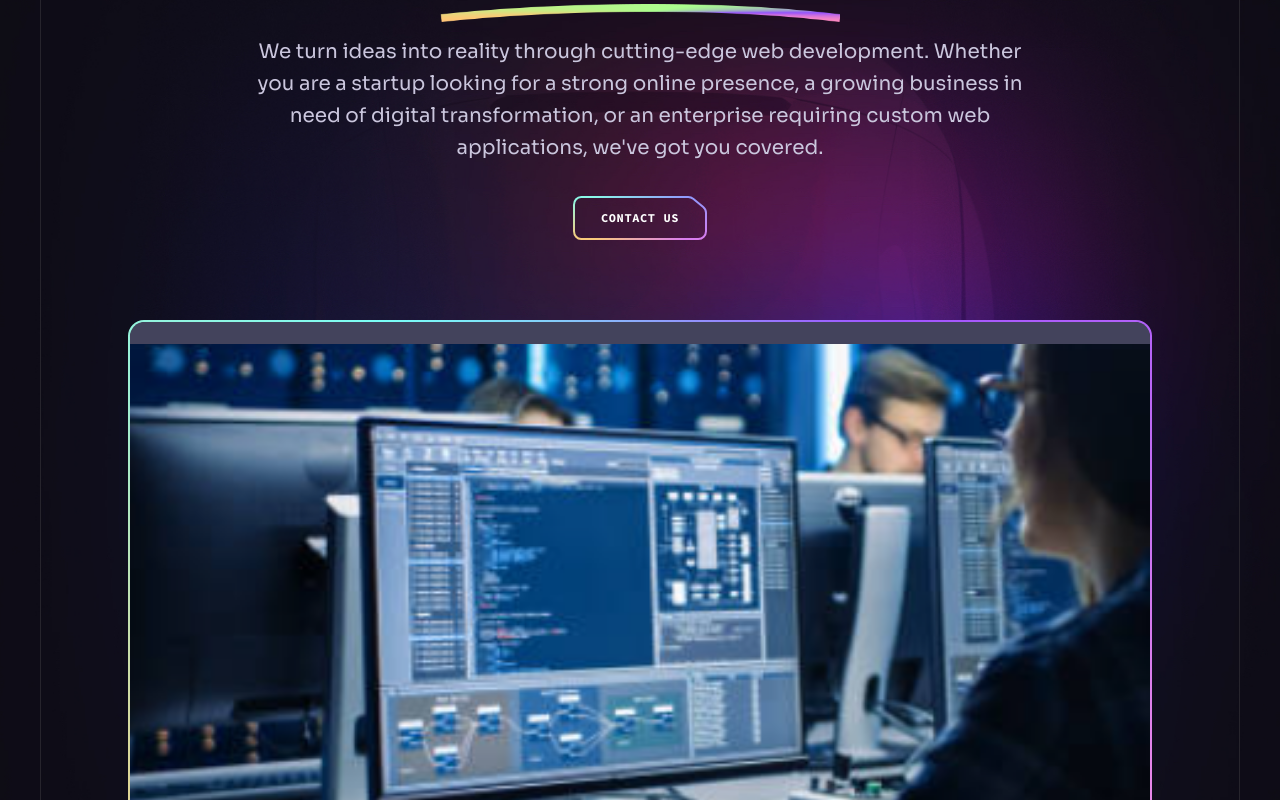
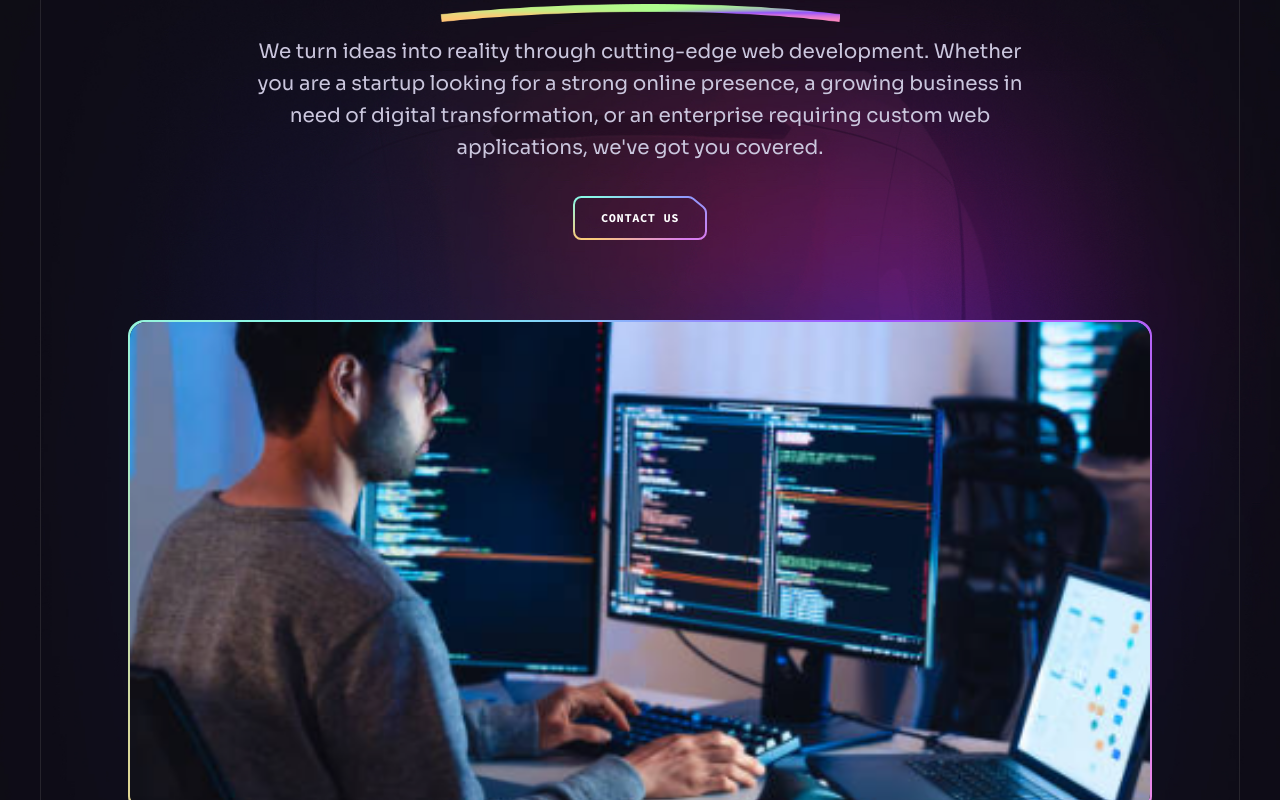
Before and after one commit to ChidiogoVictor/joedikatech, a React (Vite) app: page / in a window 1280 px wide. Shown: the part 420-1220 px from the top of the page. Built offline with nearby package versions, Linux system fonts and the light colour scheme.

Commit message:
change hero image and style it properly

```diff
--- a/src/components/Hero.jsx
+++ b/src/components/Hero.jsx
@@ -1,7 +1,7 @@
 import Section from "./Section";
 import { curve, heroBackground } from "../assets";
 import Button from "./Button";
-import Programming from "../assets/Programming.png";
+import team from "../assets/team.png";
 import CompanyLogos from "./design/CompanyLogos";
 const Hero = () => {
   return (
@@ -43,10 +43,10 @@ const Hero = () => {
         <div className="relative max-w-[23rem] mx-auto md:max-w-5xl xl:mb-24">
           <div className="relative z-1 p-0.5 rounded-2xl bg-conic-gradient">
             <div className="relative bg-n-8 rounded-[1rem]">
-              <div className="h-[1.4rem] bg-n-10 rounded-t-[0.9rem]" />
-              <div className="aspect-[33/40] rounded-b-[0.9rem] overflow-hidden md:aspect-[688/490] lg:aspect-[1024/490]">
-              <img
-                  src={Programming}
+              <div className=" rounded-t-[0.9rem]" />
+              <div className="aspect-[33/40] rounded-[1rem] overflow-hidden md:aspect-[688/490] lg:aspect-[1024/490]">
+                <img
+                  src={team}
                   className="w-full scale-[1.7] translate-y-[8%] md:scale-[1] md:-translate-y-[10%] lg:-translate-y-[23%]"
                   width={1024}
                   height={490}
```
Also changed, not shown: src/assets/team.png (added).
